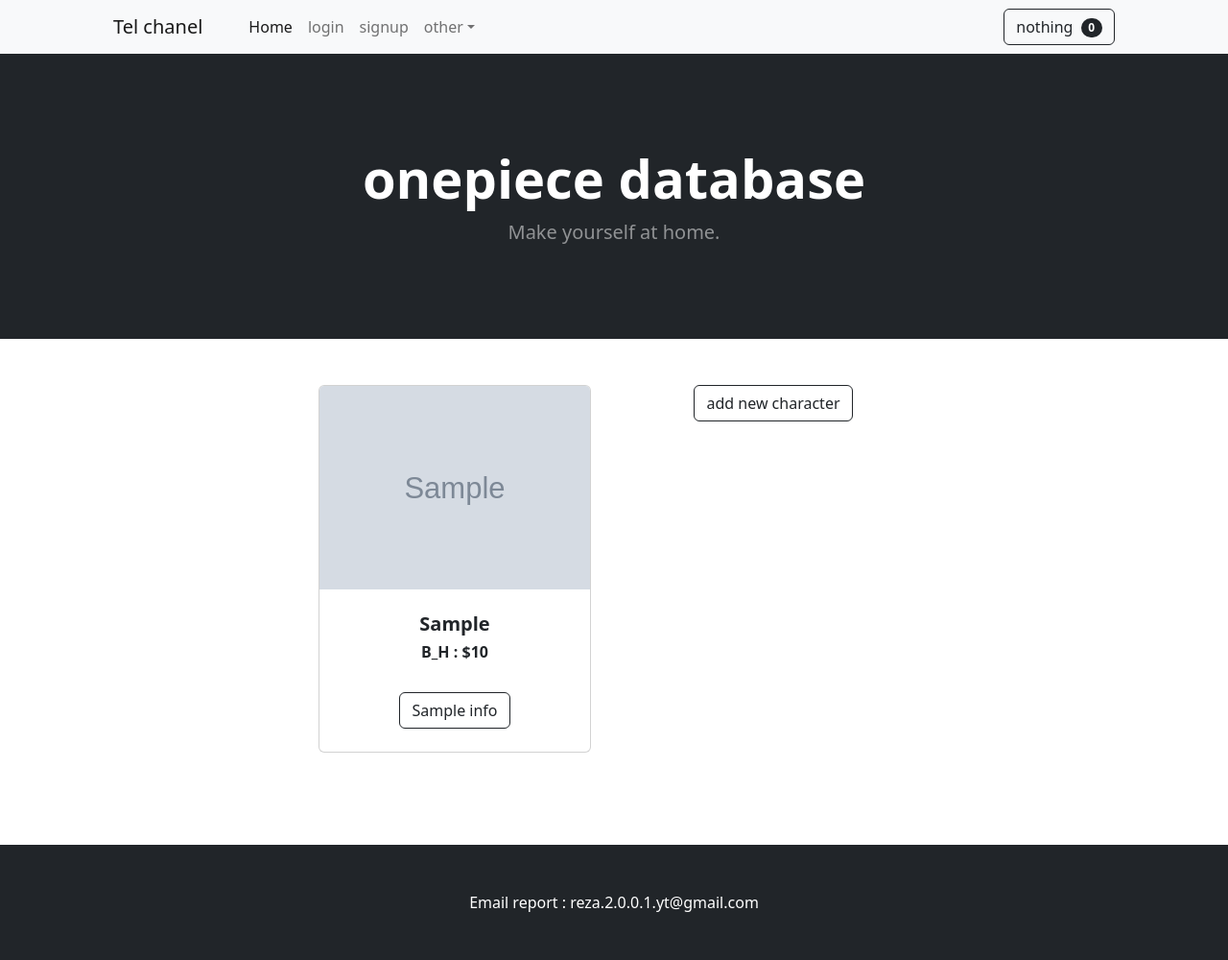
After one commit to Amirrezasetayesh/way_of_the_django, a Django app: template part_tow/templates/choices_box.html.html in a window 1280 px wide. The commit adds this page. Shown: the whole page at 96% size. Run offline with Django 3.2, Linux system fonts and the light colour scheme; the template is opened without the code that fills it: most values are stand-ins (such as "Sample title", 1, 10 or a date in 2020); grey boxes marked "Sample" are stand-in pictures; some libraries are stand-ins or nearby versions.

Commit message:
nothing happend

```diff
--- a/part_one/templates/info_of_characters.html
+++ b/part_one/templates/info_of_characters.html
@@ -68,7 +68,7 @@
       <tr>
 
       <td>home:</td>
-      <td>{{ characters_data.Home_Address }}</td>
+      <td>{{ characters_data.Home_address }}</td>
 
     </tr>
       <tr>
--- /dev/null
+++ b/part_tow/templates/choices_box.html.html
@@ -0,0 +1,53 @@
+{% extends "base_page.html" %}
+{% load static %}
+{% load humanize %}
+{% block content %}
+
+<!-- Header-->
+<header class="bg-dark py-5">
+    <div class="container px-4 px-lg-5 my-5">
+        <div class="text-center text-white">
+            <h1 class="display-4 fw-bolder">onepiece database</h1>
+            <p class="lead fw-normal text-white-50 mb-0"> Make yourself at home. </p>
+        </div>
+    </div>
+</header>
+<!-- Section-->
+<section class="py-5
+  <div class="container px-4 px-lg-5 mt-5">
+      <div class="row gx-4 gx-lg-5 row-cols-2 row-cols-md-3 row-cols-xl-4 justify-content-center">
+
+          {% for character_data in characters_data %}
+
+          <div class="col mb-5">
+              <div class="card h-100">
+                  <!-- Product image-->
+                  <img class="card-img-top" src="{{ character_data.photo_of_the_character.url }}" alt="..." />
+                  <!-- Product details-->
+                  <div class="card-body p-4">
+                      <div class="text-center">
+
+                          <h5 class="fw-bolder">{{ character_data.character.First_name }}</h5>
+
+
+
+                          <h6 class="fw-bolder">B_H : ${{ character_data.character.Head_gift | intcomma}}</h6>
+
+                      </div>
+                  </div>
+                  <!-- Product actions-->
+                  <div class="card-footer p-4 pt-0 border-top-0 bg-transparent">
+                      <div class="text-center"><a class="btn btn-outline-dark mt-auto" href="{% url 'character_info' character_data.character.id %}">{{character_data.character.First_name}} info</a></div>
+                  </div>
+              </div>
+          </div>
+
+          {% endfor %}
+                  <!-- Product actions-->
+                  <div class="card-footer p-4 pt-0 border-top-0 bg-transparent">
+                      <div class="text-center"><a class="btn btn-outline-dark mt-auto" href="http://127.0.0.1:8000/admin/part_one/character/add/">add new character</a></div>
+                  </div>
+              </div>
+          </div>
+</section>
+{% endblock %}
```
Also changed, not shown: part_tow/views.py (+10 -5 lines).
